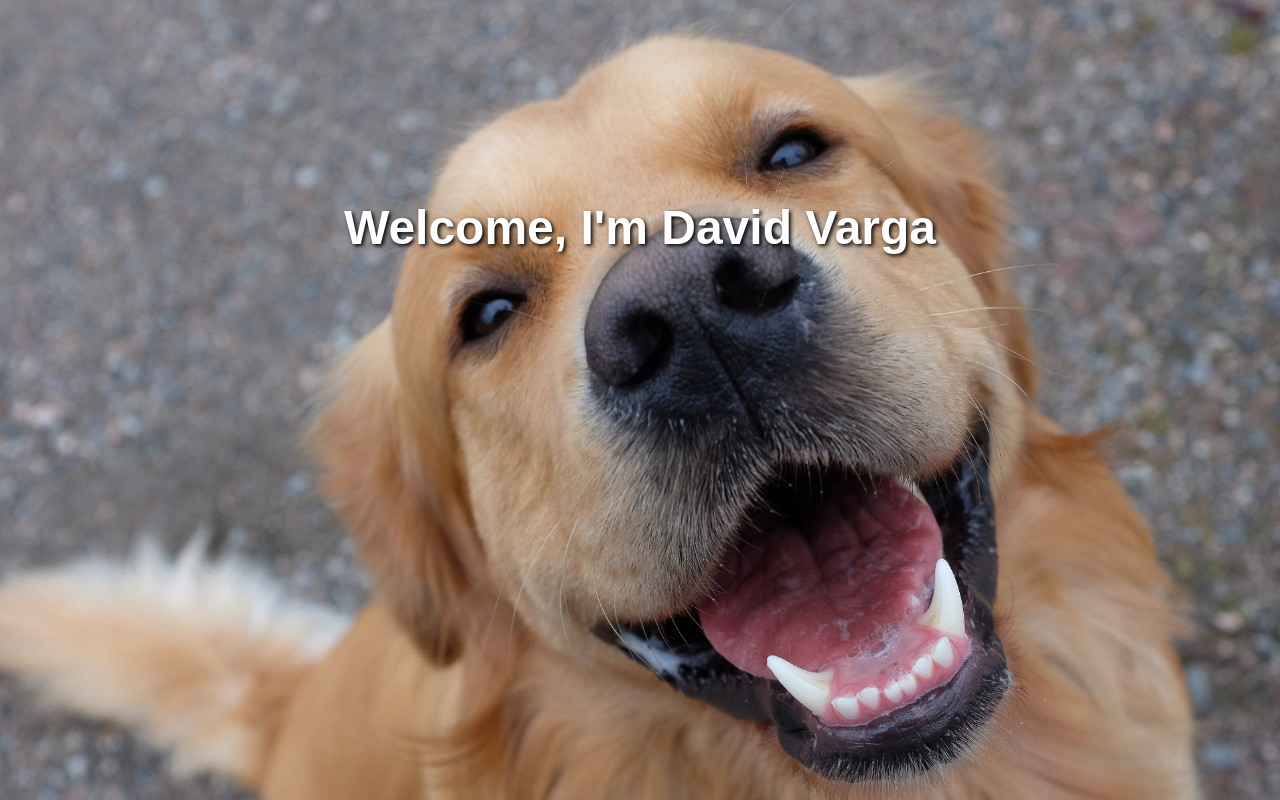
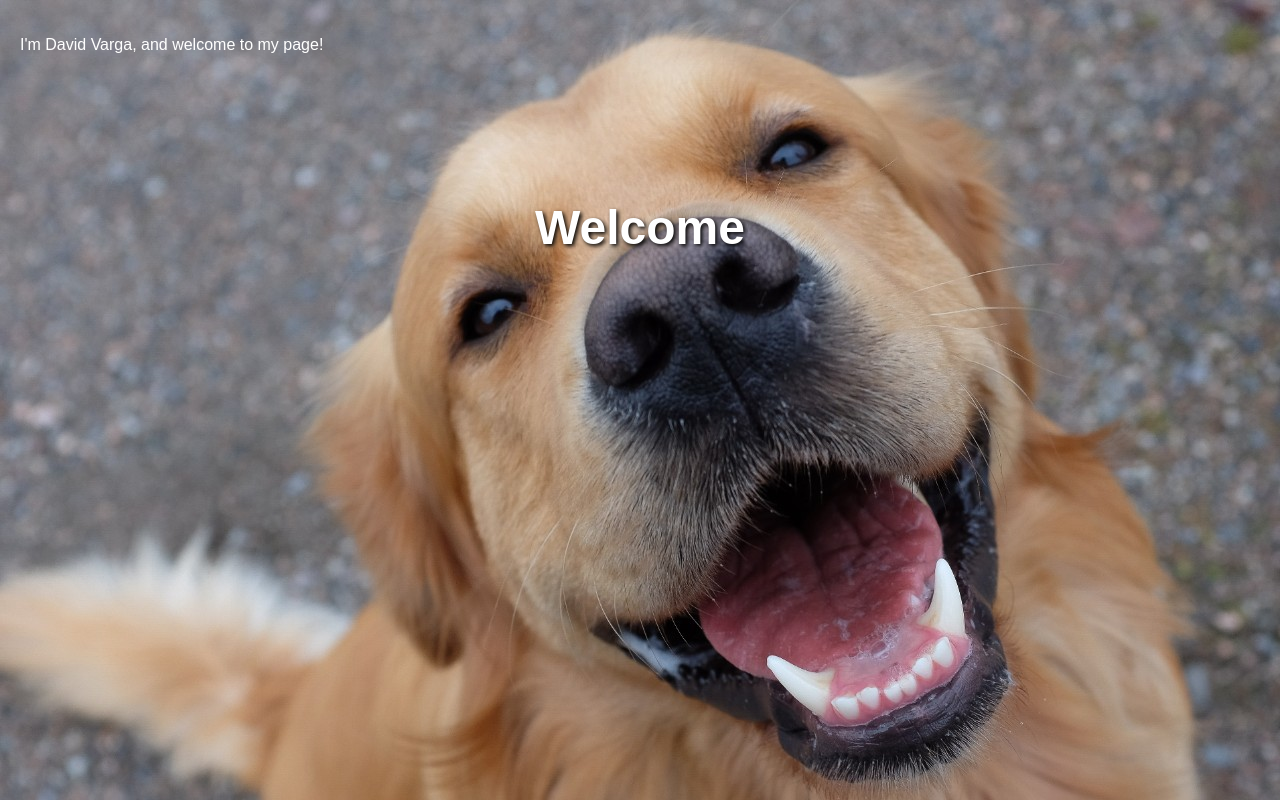
Before and after one commit to vargadavid94/webhosting_vagrant, a plain HTML site: page synced/index.html in a window 1280 px wide. Drawn offline with Linux system fonts and the light colour scheme.

Commit message:
Update index.html

```diff
--- a/synced/index.html
+++ b/synced/index.html
@@ -9,6 +9,13 @@
         background-size: cover;
         font-family: Arial, sans-serif;
         color: white;
+        margin: 0;
+        padding: 0;
+      }
+      .intro {
+        position: absolute;
+        top: 20px;
+        left: 20px;
       }
       h1 {
         font-size: 48px;
@@ -19,6 +26,9 @@
     </style>
   </head>
   <body>
-    <h1>Welcome, I'm David Varga</h1>
+    <div class="intro">
+      <p>I'm David Varga, and welcome to my page!</p>
+    </div>
+    <h1>Welcome</h1>
   </body>
 </html>
```
